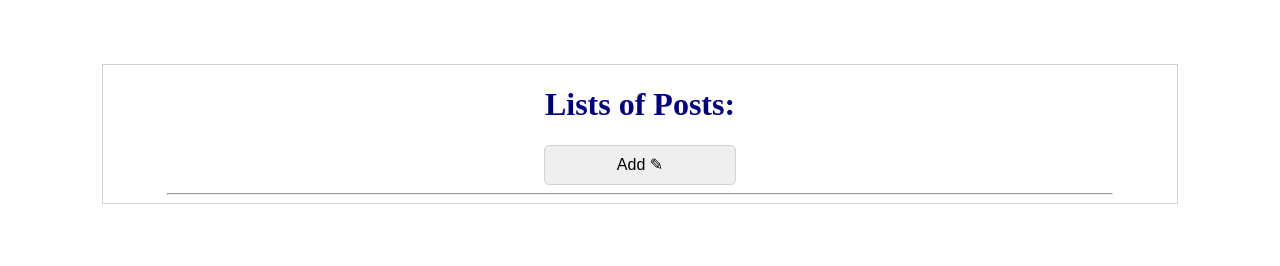
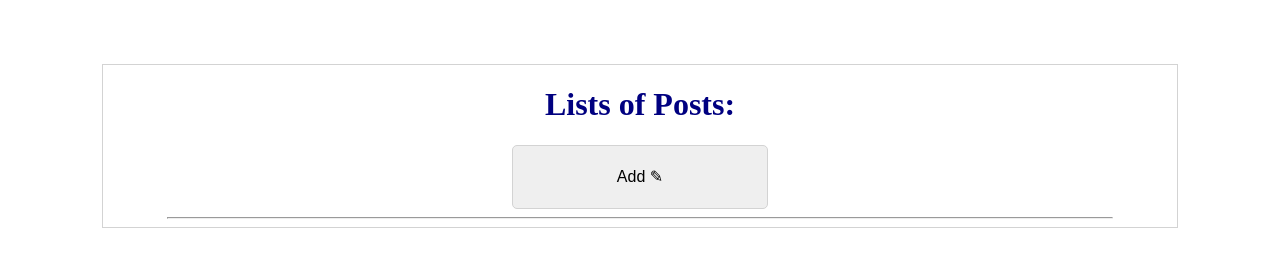
Before and after one commit to xiuyuan0216/CSE134B-HW4, a website: page styledcrud.html in a window 1280 px wide. In both pictures the pointer is over the input 640 px from the left and 164 px from the top of the page. Drawn offline with Linux system fonts and the light colour scheme.

Commit message:
add style

```diff
--- a/crudstyle.css
+++ b/crudstyle.css
@@ -32,3 +32,8 @@ body{
     padding-right:5vw;
     overflow: auto;
 }
+
+#add:hover{
+    height:8vh;
+    width:20vw;
+}
```
